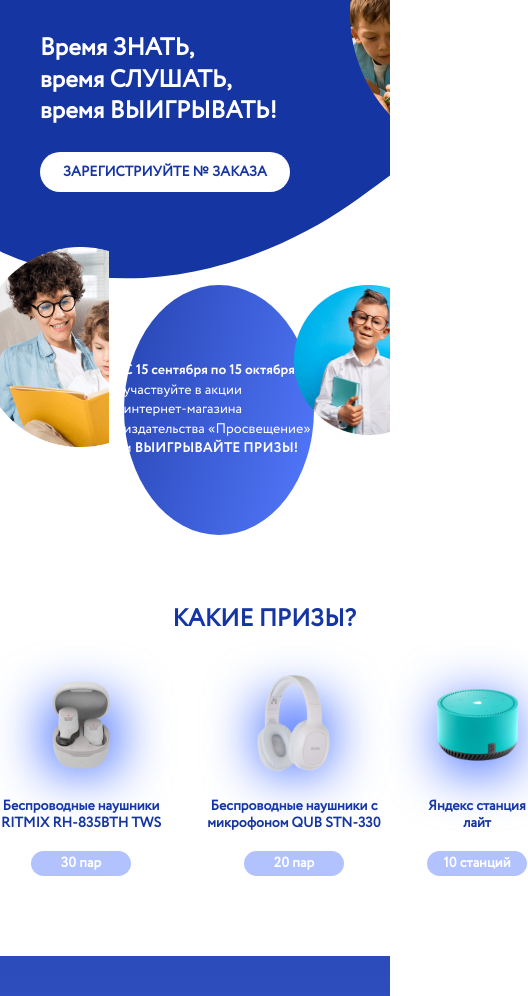
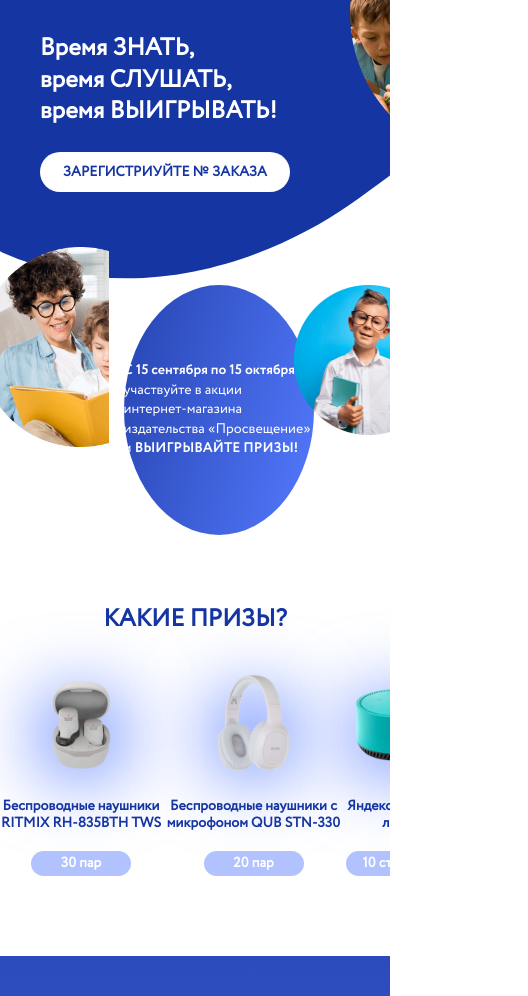
Before and after one commit to YuryAmonsky/enlightenment, a plain HTML site: page index.html in a window 390 px wide. Shown: the part 62-1058 px from the top of the page, 528 px wide, since content can reach past the window. Drawn offline with Linux system fonts and the light colour scheme.

Commit message:
fix: исправить элементы prize__image-background в секции prizes

```diff
--- a/index.html
+++ b/index.html
@@ -106,7 +106,7 @@
       <h2 class="prizes__question" id="prizes">какие призы?</h2>
       <ul class="prizes__list">
         <li class="prize">
-          <div class="prize__image-background"></div>
+          <div class="prize__image-background prize__image-background_small"></div>
           <img class="prize__image" src="./images/content/headset.png" alt="">
           <p class="prize__name prize__name_type_ritmix">Беспроводные&nbsp;наушники RITMIX&nbsp;RH-835BTH&nbsp;TWS
           </p>
--- /dev/null
+++ b/styles/blocks/prize/__image-background/_small/prize__image-background_small.css
@@ -0,0 +1,14 @@
+.prize__image-background_small {
+  width: 110px;
+  height: 110px;
+  filter: blur(55px);
+}
+
+@media screen and (max-width: 640px) {
+  .prize__image-background {
+    top: 25px;
+    width: 75px;
+    height: 75px;
+    filter: blur(37.5px);
+  }
+}
--- a/styles/blocks/prize/__image-background/prize__image-background.css
+++ b/styles/blocks/prize/__image-background/prize__image-background.css
@@ -5,8 +5,8 @@
   height: 150px;
   top: 50px;
   background: #547aff;
-  filter: blur(50px);
-  z-index: 1;
+  filter: blur(75px);
+  z-index: -1;
 }
 
 @media screen and (max-width: 640px) {
@@ -14,6 +14,6 @@
     top: 25px;
     width: 75px;
     height: 75px;
-    filter: blur(25px);
+    filter: blur(37.5px);
   }
 }
--- a/styles/blocks/prize/prize.css
+++ b/styles/blocks/prize/prize.css
@@ -5,5 +5,7 @@
   display: flex;
   flex-direction: column;
   align-items: center;
+  list-style: none;
+  overflow: visible;
   z-index: 1;
 }
--- a/styles/blocks/prizes/__list/prizes__list.css
+++ b/styles/blocks/prizes/__list/prizes__list.css
@@ -1,10 +1,16 @@
 .prizes__list {
   margin: 0;
   padding: 0;
+  max-width: 992px;
   width: 100%;
   display: flex;
   justify-content: space-between;
-  list-style: none;
+}
+
+@media screen and (max-width: 640px) {
+  .prizes__list {
+    max-width: 528px;
+  }
 }
 
 @media screen and (max-width: 320px) {
--- a/styles/blocks/prizes/prizes.css
+++ b/styles/blocks/prizes/prizes.css
@@ -1,8 +1,8 @@
 .prizes {
   margin: 0 auto;
   padding-bottom: 100px;
-  max-width: 992px;
-  width: 992px;
+  /*max-width: 992px;*/
+  width: 100%;
   min-height: 540px;
   display: flex;
   flex-direction: column;
@@ -13,8 +13,8 @@
 @media screen and (max-width: 640px) {
   .prizes {
     padding-bottom: 50px;
-    max-width: 528px;
-    width: 528px;
+    /*max-width: 528px;
+    width: 528px;*/
     min-height: 324px;
   }
 }
--- a/styles/index.css
+++ b/styles/index.css
@@ -39,6 +39,7 @@
 @import url(./blocks/prizes/__list/prizes__list.css);
 @import url(./blocks/prize/prize.css);
 @import url(./blocks/prize/__image-background/prize__image-background.css);
+@import url(./blocks/prize/__image-background/_small/prize__image-background_small.css);
 @import url(./blocks/prize/__image/prize__image.css);
 @import url(./blocks/prize/__name/prize__name.css);
 @import url(./blocks/prize/__name/_type/prize__name_type_ritmix.css);
```
